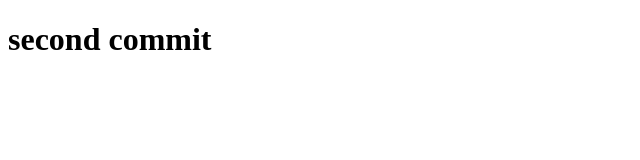
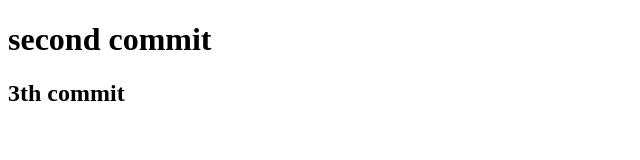
Before and after one commit to emrecaydin/helloWorld, a plain HTML site: page index.html in a window 1280 px wide. Shown: the whole page, without its empty margins (0-640 px from the left). Drawn offline with Linux system fonts and the light colour scheme.

Commit message:
h2 added

```diff
--- a/index.html
+++ b/index.html
@@ -8,7 +8,7 @@
 
 <body>
   <h1>second commit</h1>
-
+  <h2>3th commit</h2>
 </body>
 
 
```
